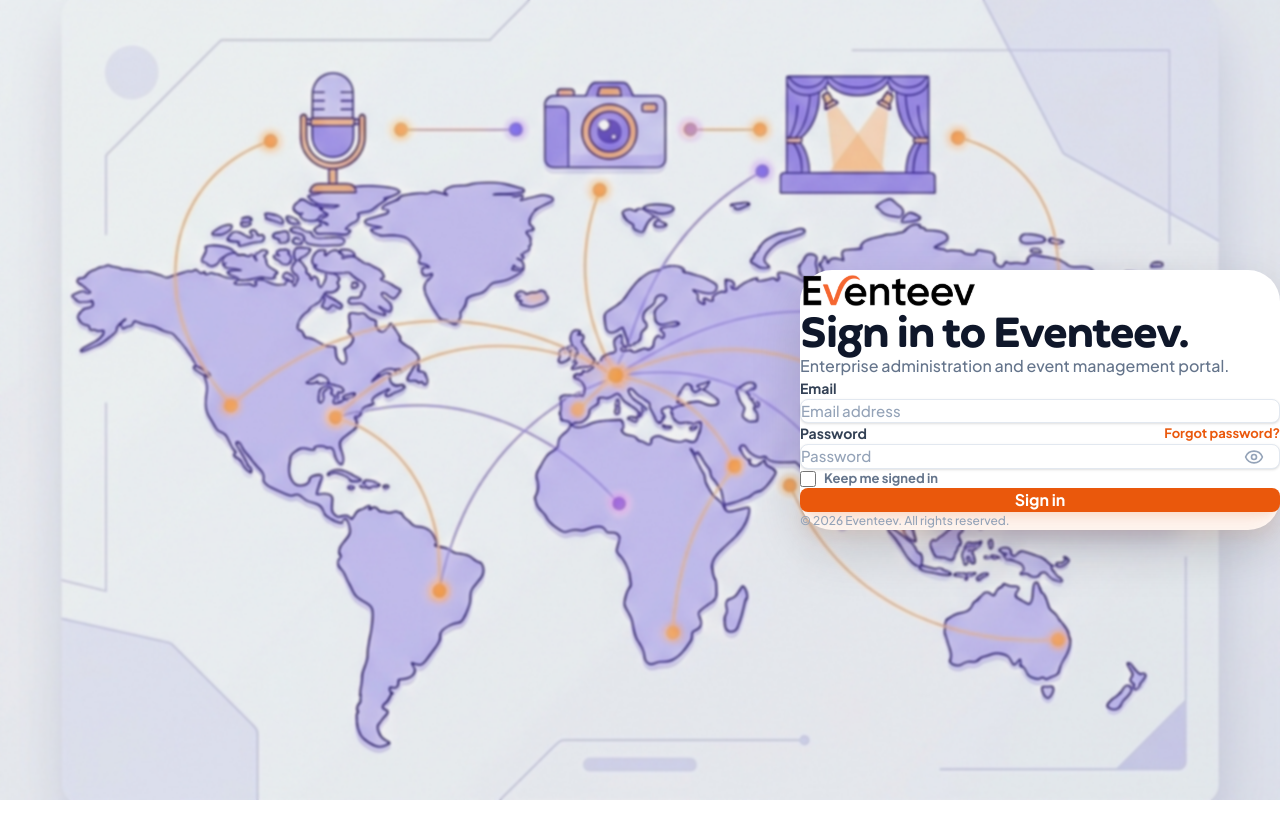
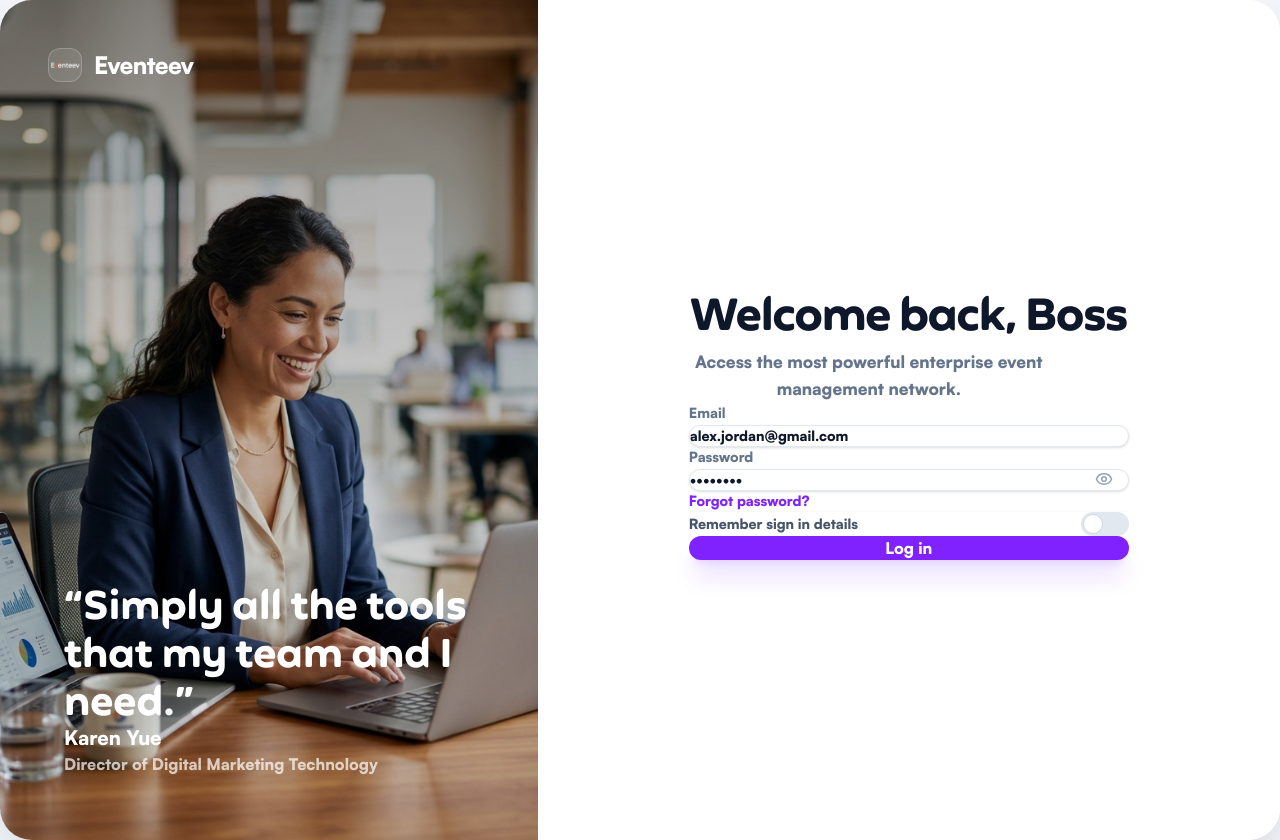
Before and after one commit to HelixgadeTechnologies/eventeev-admin, a Next.js app: page /login in a window 1280 px wide. Before the commit the page ends 800 px from the top, so only its background shows below. Built offline with nearby package versions, Linux system fonts and the light colour scheme.

Commit message:
feat: redesign login page with new hero layout, Satoshi font, and enhanced animations

```diff
--- a/app/globals.css
+++ b/app/globals.css
@@ -3,6 +3,13 @@
 @font-face {
   font-family: "Feather";
   src: url("/fonts/feather.ttf") format("truetype");
+}
+
+@font-face {
+  font-family: "Satoshi";
+  src: url("/fonts/Satoshi-Variable.ttf") format("truetype");
+  font-weight: 300 900;
+  font-display: swap;
 }
 
 :root {
@@ -21,8 +28,15 @@
   --color-primary-hover: var(--primary-orange-hover);
   --color-border: var(--border-gray);
 
-  --font-sans: var(--font-plus-jakarta), ui-sans-serif, system-ui;
+  --font-sans: "Satoshi", ui-sans-serif, system-ui;
   --font-feather: "Feather", sans-serif;
+}
+
+@layer utilities {
+  .animate-in {
+    animation-duration: 1000ms;
+    animation-fill-mode: both;
+  }
 }
 
 * {
--- a/app/login/page.tsx
+++ b/app/login/page.tsx
@@ -2,12 +2,12 @@
 
 import Image from "next/image";
 import { useState } from "react";
-import { Mail, Lock, Eye, EyeOff } from "lucide-react";
+import { Eye, EyeOff } from "lucide-react";
 
 export default function LoginPage() {
   const [showPassword, setShowPassword] = useState(false);
-  const [email, setEmail] = useState("");
-  const [password, setPassword] = useState("");
+  const [email, setEmail] = useState("alex.jordan@gmail.com");
+  const [password, setPassword] = useState("password");
   const [rememberMe, setRememberMe] = useState(false);
   const [isLoading, setIsLoading] = useState(false);
 
@@ -21,140 +21,133 @@ export default function LoginPage() {
   };
 
   return (
-    <div className="relative min-h-screen w-full overflow-hidden font-sans">
-      {/* Full-screen Background Image */}
-      <div className="absolute inset-0 z-0">
+    <div className="min-h-screen w-full bg-[#f1f5f9] flex items-center justify-center p-4 lg:p-10 font-sans">
+      <div className="w-full max-w-[1280px] h-full min-h-[700px] lg:h-[840px] bg-white rounded-[32px] overflow-hidden shadow-[0_25px_50px_-12px_rgba(0,0,0,0.15)] flex flex-col lg:flex-row">
+
+        {/* Left Panel: Hero Image & Testimonial */}
+        <div className="relative w-full lg:w-[42%] h-[350px] lg:h-auto overflow-hidden">
           <Image
-          src="/login-bg-v2.png"
-          alt="Event Network Background"
+            src="/login-hero.png"
+            alt="Workspace Hero"
             fill
             className="object-cover"
             priority
-          quality={100}
           />
-        {/* Subtle overlay to ensure card contrast if needed */}
-        <div className="absolute inset-0 bg-black/5 backdrop-blur-[1px]"></div>
+          {/* Subtle gradient overlay to make text pop */}
+          <div className="absolute inset-0 bg-gradient-to-t from-black/80 via-black/20 to-transparent lg:bg-gradient-to-b lg:from-black/40 lg:to-black/10" />
+
+          {/* Brand Logo Overlay */}
+          <div className="absolute top-8 left-8 lg:top-12 lg:left-12">
+             <div className="flex items-center gap-3">
+                <div className="bg-white/10 backdrop-blur-md p-2 rounded-xl border border-white/20">
+                  <Image src="/logo-white.svg" alt="Eventeev" width={40} height={40} className="w-8 h-8" />
+                </div>
+                <span className="text-white font-bold text-2xl tracking-tight">Eventeev</span>
+             </div>
           </div>
 
-      {/* Content Layer: Right Aligned Card */}
-      <div className="relative z-10 flex min-h-screen w-full items-center justify-center lg:justify-end lg:pr-[120px] p-6 lg:p-12">
-        <div className="w-full max-w-[480px] rounded-[32px] bg-white px-10 py-16 shadow-[0_20px_50px_rgba(0,0,0,0.15)] animate-in fade-in slide-in-from-right-12 duration-1000">
-          {/* Brand Logo */}
-          <div className="mb-14">
-            <Image
-              src="/logo-black.svg"
-              alt="Eventeev"
-              width={160}
-              height={40}
-              className="h-10 w-auto"
-              priority
-            />
+          {/* Testimonial Overlay */}
+          <div className="absolute bottom-8 left-8 right-8 lg:bottom-16 lg:left-16 lg:right-16 text-white animate-in fade-in slide-in-from-bottom-8 duration-1000">
+            <h2 className="text-[28px] lg:text-[40px] font-bold leading-[1.2] mb-6 font-feather">
+              “Simply all the tools that my team and I need.”
+            </h2>
+            <div className="space-y-1">
+              <p className="font-bold text-lg lg:text-xl">Karen Yue</p>
+              <p className="text-white/70 font-medium text-sm lg:text-base">Director of Digital Marketing Technology</p>
+            </div>
+          </div>
         </div>
 
+        {/* Right Panel: Login Form */}
+        <div className="flex-1 flex flex-col items-center justify-center px-6 py-12 lg:px-24 bg-white">
+          <div className="w-full max-w-[440px] animate-in fade-in slide-in-from-right-8 duration-1000">
             {/* Heading */}
-          <div className="mb-14">
-            <h1 className="mb-4 text-[42px] font-bold tracking-tight text-[#0f172a] font-feather leading-[1.05]">
-              Sign in to Eventeev.
+            <div className="text-center mb-12">
+              <h1 className="text-[32px] lg:text-[45px] font-bold text-[#0f172a] mb-4 font-feather tracking-tight">
+                Welcome back, Boss
               </h1>
-            <p className="text-[16px] text-[#64748b] font-medium">
-              Enterprise administration and event management portal.
+              <p className="text-[#64748b] text-[15px] lg:text-[17px] max-w-[360px] mx-auto font-medium leading-relaxed">
+                Access the most powerful enterprise event management network.
               </p>
             </div>
 
-          {/* Login Form */}
-          <form onSubmit={handleSubmit} className="space-y-10">
+            <form onSubmit={handleSubmit} className="space-y-7">
               {/* Email Field */}
-            <div className="space-y-4">
-              <label
-                htmlFor="email"
-                className="block text-[14px] font-bold text-[#334155] ml-0.5"
-              >
+              <div className="space-y-2.5">
+                <label htmlFor="email" className="block text-sm font-bold text-[#64748b] ml-1">
                   Email
                 </label>
-              <div className="relative group">
                 <input
                   id="email"
                   type="email"
                   value={email}
                   onChange={(e) => setEmail(e.target.value)}
-                  placeholder="Email address"
+                  className="w-full bg-white border border-[#e2e8f0] rounded-xl px-5 py-4 text-[#0f172a] font-medium outline-none focus:ring-4 focus:ring-violet-500/10 focus:border-violet-600 transition-all text-sm shadow-sm"
+                  placeholder="name@company.com"
                   required
-                  className="w-full rounded-lg border border-[#e2e8f0] bg-white px-5 py-[15px] text-[15px] text-[#0f172a] placeholder-[#94a3b8] transition-all focus:border-[#ea580c] focus:ring-4 focus:ring-[#ea580c]/5 outline-none font-medium shadow-sm"
                 />
-              </div>
               </div>
 
               {/* Password Field */}
-            <div className="space-y-4 pt-2">
-              <div className="flex items-center justify-between px-1">
-                <label
-                  htmlFor="password"
-                  className="block text-[14px] font-bold text-[#334155] ml-0.5"
-                >
+              <div className="space-y-2.5">
+                <label htmlFor="password" className="block text-sm font-bold text-[#64748b] ml-1">
                   Password
                 </label>
-                <a
-                  href="#"
-                  className="text-[13px] font-bold text-[#ea580c] hover:text-[#c2410c] transition-colors"
-                >
-                  Forgot password?
-                </a>
-              </div>
                 <div className="relative group">
                   <input
                     id="password"
                     type={showPassword ? "text" : "password"}
                     value={password}
                     onChange={(e) => setPassword(e.target.value)}
-                  placeholder="Password"
+                    className="w-full bg-white border border-[#e2e8f0] rounded-xl px-5 py-4 text-[#0f172a] font-medium outline-none focus:ring-4 focus:ring-violet-500/10 focus:border-violet-600 transition-all text-sm shadow-sm"
+                    placeholder="••••••••"
                     required
-                  className="w-full rounded-lg border border-[#e2e8f0] bg-white px-5 py-[15px] pr-12 text-[15px] text-[#0f172a] placeholder-[#94a3b8] transition-all focus:border-[#ea580c] focus:ring-4 focus:ring-[#ea580c]/5 outline-none font-medium shadow-sm"
                   />
                   <button
                     type="button"
                     onClick={() => setShowPassword(!showPassword)}
                     className="absolute right-4 top-1/2 -translate-y-1/2 text-[#94a3b8] hover:text-[#475569] transition-colors p-1"
                   >
-                  {showPassword ? <EyeOff size={20} /> : <Eye size={20} />}
+                    {showPassword ? <EyeOff size={18} /> : <Eye size={18} />}
                   </button>
                 </div>
               </div>
 
-            {/* Keep me signed in */}
-            <div className="flex items-center gap-2 px-1 pt-2">
+              {/* Extras: Forgot & Remember */}
+              <div className="flex flex-col space-y-5 pt-1">
+                <a href="#" className="text-sm font-bold text-violet-600 hover:text-violet-700 transition-colors w-fit ml-1">
+                  Forgot password?
+                </a>
+
+                <div className="flex items-center justify-between py-2 border-t border-slate-50 mt-2 pt-4">
+                  <span className="text-sm font-bold text-[#475569]">Remember sign in details</span>
+                  <label className="relative inline-flex items-center cursor-pointer">
                     <input
                       type="checkbox"
-                id="remember"
+                      className="sr-only peer"
                       checked={rememberMe}
                       onChange={(e) => setRememberMe(e.target.checked)}
-                className="h-4 w-4 rounded border-[#cbd5e1] text-[#ea580c] focus:ring-[#ea580c]/20 accent-[#ea580c]"
                     />
-              <label htmlFor="remember" className="text-[13px] font-bold text-[#64748b] cursor-pointer">
-                Keep me signed in
+                    <div className="w-12 h-6 bg-slate-200 peer-focus:outline-none rounded-full peer peer-checked:after:translate-x-[24px] peer-checked:after:border-white after:content-[''] after:absolute after:top-[2px] after:left-[2px] after:bg-white after:border-gray-300 after:border after:rounded-full after:h-5 after:w-5 after:transition-all peer-checked:bg-violet-600"></div>
                   </label>
                 </div>
+              </div>
 
-            {/* Sign In Button */}
-            <div className="pt-10">
+              {/* Submit Button */}
+              <div className="pt-8">
                 <button
                   type="submit"
                   disabled={isLoading}
-                className="w-full rounded-lg bg-[#ea580c] py-[16px] text-[16px] font-bold text-white transition-all hover:bg-[#c2410c] active:scale-[0.99] disabled:opacity-70 flex items-center justify-center gap-2 shadow-xl shadow-[#ea580c]/20"
+                  className="w-full bg-violet-600 hover:bg-violet-700 text-white font-bold py-4 rounded-full transition-all active:scale-[0.98] disabled:opacity-70 shadow-xl shadow-violet-600/20 flex items-center justify-center gap-2 text-base"
                 >
                   {isLoading ? (
                     <div className="h-5 w-5 animate-spin rounded-full border-2 border-white/30 border-t-white"></div>
                   ) : (
-                  "Sign in"
+                    "Log in"
                   )}
                 </button>
               </div>
             </form>
-
-          {/* Footer Info */}
-          <div className="mt-16 text-center lg:text-left">
-            <p className="text-[12px] font-medium text-[#94a3b8]">
-              &copy; {new Date().getFullYear()} Eventeev. All rights reserved.
-            </p>
           </div>
         </div>
       </div>
```
Also changed, not shown: public/login-hero.png (added). Lines whose indentation alone changed are shown as unchanged.
